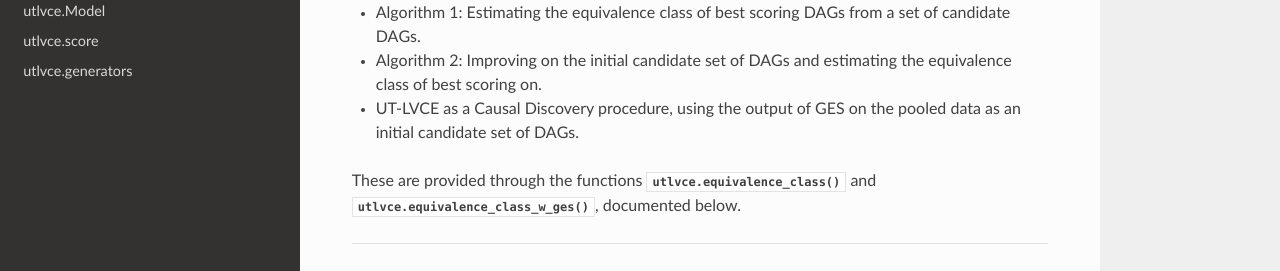
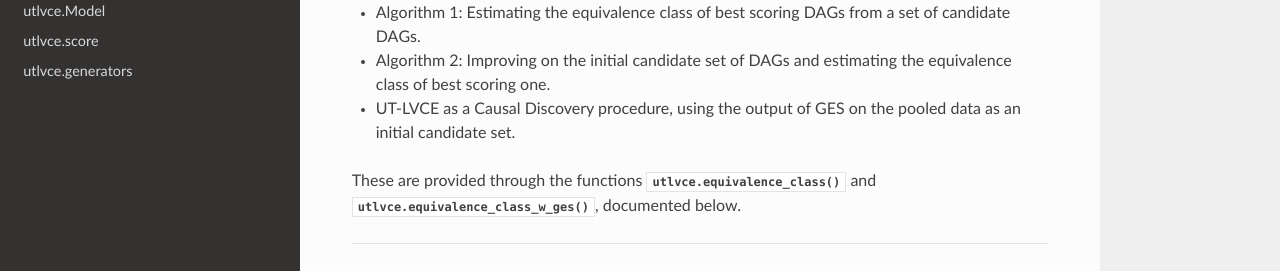
Before and after one commit to juangamella/ut-lvce, a Sphinx documentation site: the page built from docs/algorithms.rst, in a window 1280 px wide and 1400 px high. Shown: the part 231-502 px from the top of the window. Built offline with Sphinx 7.4.7 and the Read the Docs theme 2.0.0, drawn with Linux system fonts in a browser that asks for light colours; some of the changed text lies outside the part shown.

Commit message:
Minor edits to docs

```diff
--- a/docs/algorithms.rst
+++ b/docs/algorithms.rst
@@ -4,8 +4,8 @@ Running the UT-LVCE algorithms
 The `paper <https://arxiv.org/abs/2101.06950>`_ proposes two algorithms for estimating the interventional equivalence class, and a full causal discovery procedure:
 
 - Algorithm 1: Estimating the equivalence class of best scoring DAGs from a set of candidate DAGs.
-- Algorithm 2: Improving on the initial candidate set of DAGs and estimating the equivalence class of best scoring on.
-- UT-LVCE as a Causal Discovery procedure, using the output of GES on the pooled data as an initial candidate set of DAGs.
+- Algorithm 2: Improving on the initial candidate set of DAGs and estimating the equivalence class of best scoring one.
+- UT-LVCE as a Causal Discovery procedure, using the output of GES on the pooled data as an initial candidate set.
 
 These are provided through the functions :func:`utlvce.equivalence_class` and :func:`utlvce.equivalence_class_w_ges`, documented below.
 
@@ -38,7 +38,7 @@ Conversely, algorithm 2 can be run by setting `prune_edges=True` when calling :f
 
 For the causal discovery procedure, the :func:`utlvce.equivalence_class_w_ges` function is provided. This will estimate the equivalence class of the data-generating model, using the output of GES on the pooled data as an initial set of candidate DAGs.
 
-Note that the call would be equivalent to passing the output DAGs of GES to :func:`utlvce.equivalence_class` with `prune_edges=True`. Any other causal discovery procedure can be used to generate a set of initial candidate DAGs and used together with UT-LVCE in this way.
+Note that the call would be equivalent to passing the output DAGs of GES to :func:`utlvce.equivalence_class` with `prune_edges=True`. Any other causal discovery procedure can be used to generate a set of initial candidate DAGs, and used together with UT-LVCE in this way.
 
 .. literalinclude:: algorithms_example.py
    :lines: 22-24
--- a/docs/index.rst
+++ b/docs/index.rst
@@ -23,7 +23,7 @@ How to run the UT-LVCE algorithms
 
 If you're interested in running the algorithms proposed in the paper for your own work, you can find details on how to do so and examples under the section :ref:`Running the UT-LVCE algorithms`.
 
-We also document here the other functionalities of the package, such as generating synthetic data and random models for your own experiments (see :mod:`utlvce.generators` and :class:`utlvce.model`). If you're interested in the alternating optimization procedure from section 4.1, you can find more details under :mod:`utlvce.score`.
+This page also documents the other functionalities of the package, such as generating synthetic data and random models for your own experiments (see :mod:`utlvce.generators` and :class:`utlvce.model`). If you're interested in the alternating optimization procedure from section 4.1, you can find more details under :mod:`utlvce.score`.
 
 Versioning
 ----------
--- a/docs/model.rst
+++ b/docs/model.rst
@@ -1,9 +1,9 @@
 utlvce.Model
 ============
 
-The :class:`utlvce.Model` class is a representation of a linear Gaussian causal model with latent effects. It is used throughout the code, e.g. in the alternating optimization procedure implemented in :class:`utlvce.score` and to generate synthetic data.
+The :class:`utlvce.Model` class is a representation of a linear Gaussian structural causal model with latent effects. It is used throughout the code, e.g. in the alternating optimization procedure implemented in :class:`utlvce.score` and to generate synthetic data (see :func:`utlvce.Model.sample`).
 
-The class also implements the `__str__` method; calling `print(model)` will return a human-readable representation of the model parameters and the assumption deviation metrics.
+The class also implements the ``__str__`` method; calling ``print(model)`` will return a human-readable representation of the model parameters and the assumption deviation metrics.
 
 .. autoclass:: utlvce.Model
    :special-members: __init__
```
Also changed, not shown: 1 other file.
